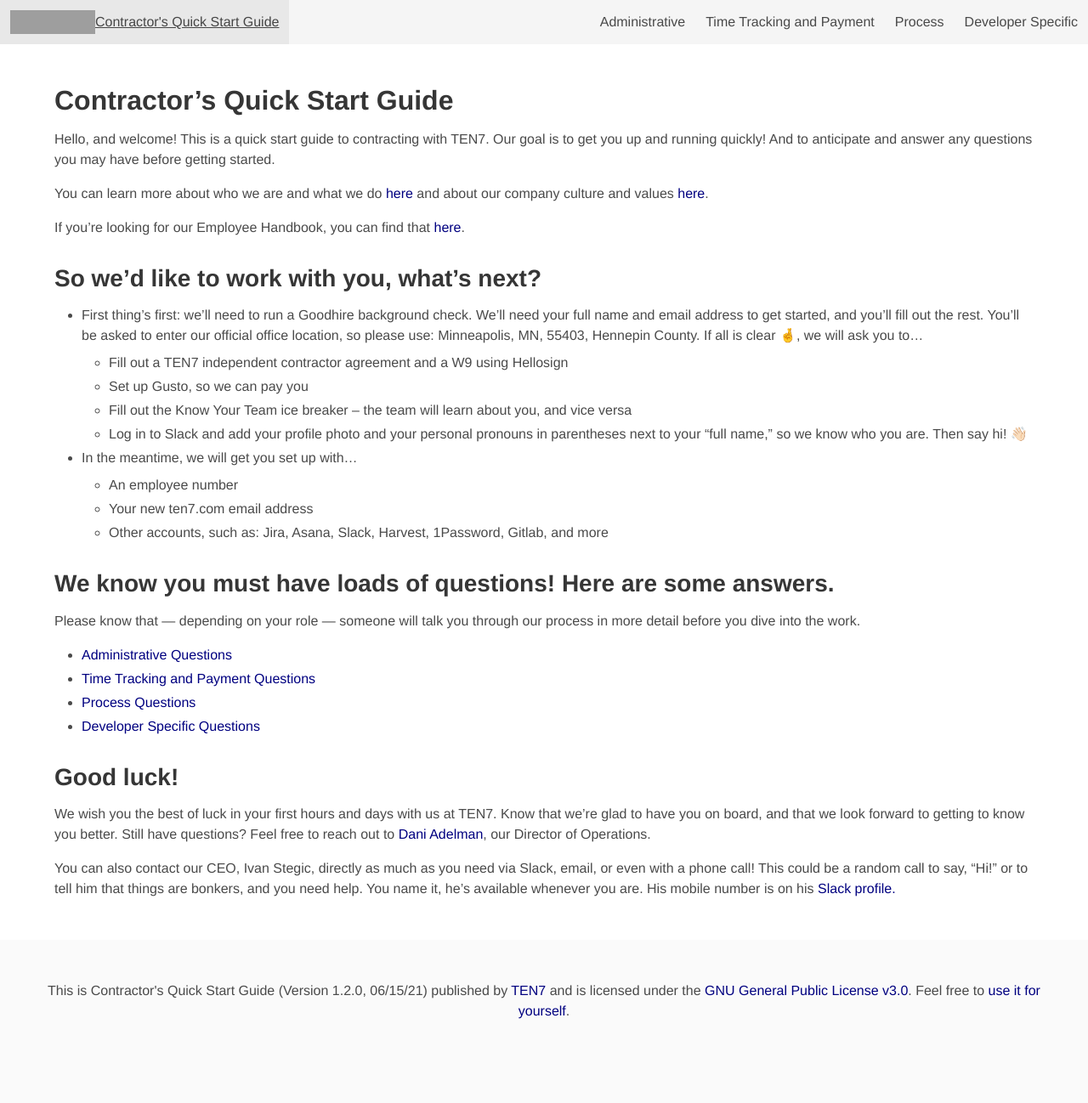
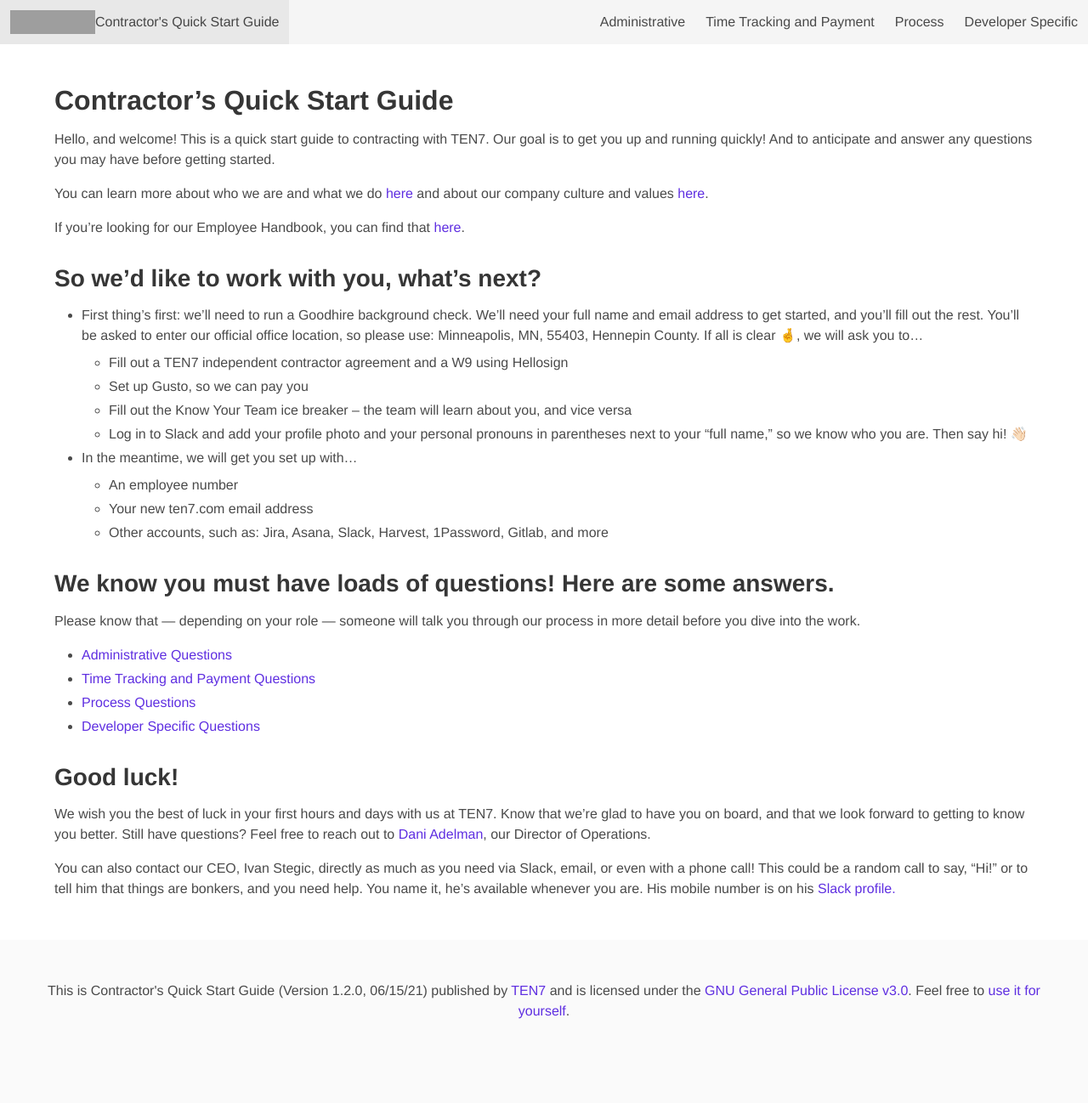
Before and after one commit to ten7/contractor.ten7.com, a Jekyll site: the page built from index.md, in a window 1280 px wide. Shown: the whole page at 85% size. Built offline with Jekyll 4.4.1, drawn with Linux system fonts in a browser that asks for light colours; grey boxes are pictures that could not be loaded.

Commit message:
Electric purple links

```diff
--- a/css/_settings.scss
+++ b/css/_settings.scss
@@ -4,4 +4,4 @@
 
 $font-family:  Helvetica,Arial,sans-serif;
 
-$link-color:   navy;
+$link-color:   #5F2FE1;
--- a/css/style.scss
+++ b/css/style.scss
@@ -24,27 +24,5 @@ a, a:visited {
 }
 
 a:hover {
-  text-decoration: underline;
+  text-decoration: none;
 }
-
-
-
-
-#header {
-  padding: 4px;
-}
-
-#header .big {
-  font-size:   140%;
-  font-weight: bold;
-}
-
-#header .small {
-  font-size:    90%;
-  color:        grey;
-  padding-left: 15px;
-}
-
-#nav {
-  padding: 6px;
-}
```
Also changed, not shown: 1 other file.
